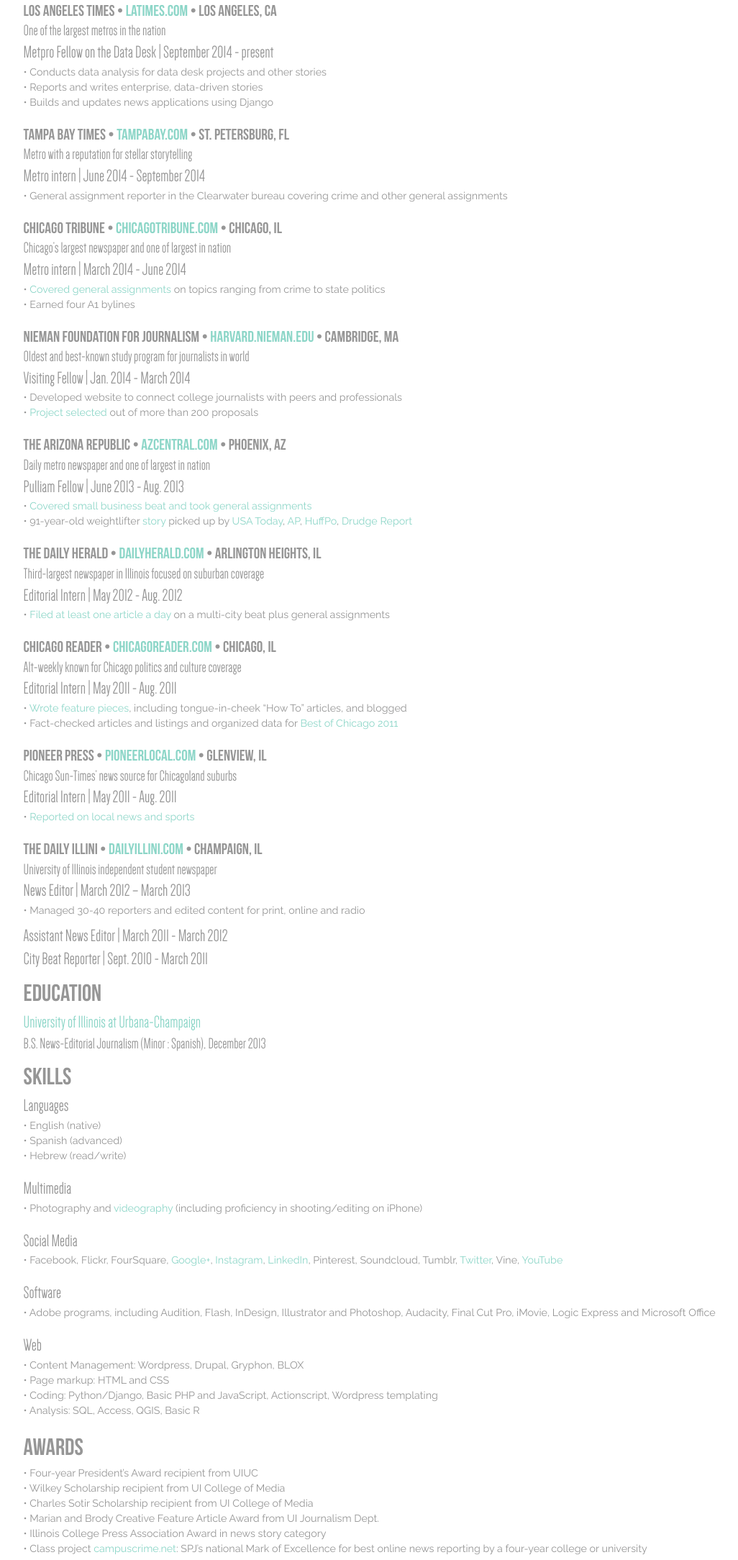
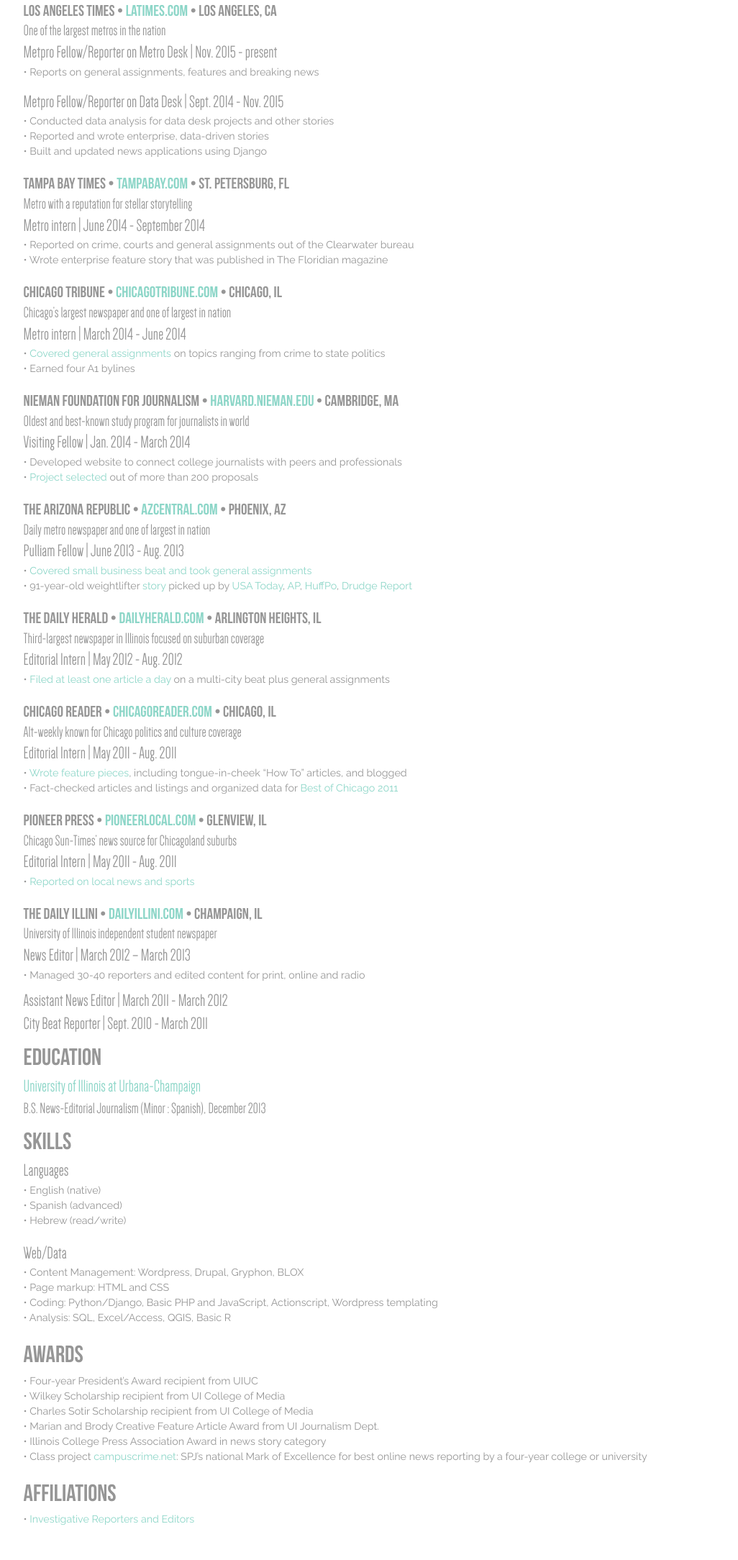
Before and after one commit to tgoldenstein/tgoldenstein.github.io, a plain HTML site: page resume.html in a window 1280 px wide. Shown: the part 194-2362 px from the top of the page at 72% size, without its empty margins (51-1077 px from the left). Drawn offline with nearby package versions, Linux system fonts and the light colour scheme.

```diff
--- a/resume.html
+++ b/resume.html
@@ -44,16 +44,20 @@
 		</div>
 		<div class="container">
 			<div class="body_text">
-			<p>Want a copy? Here's the most recent <a href="/taylor_goldenstein_resume.pdf">pdf</a> version. I'm also on <a href="http://www.linkedin.com/in/taylorjgoldenstein/">LinkedIn</a>.</p>
+			<p>Want a copy? Here's the most recent <a href="/goldenstein_resume.pdf">pdf</a> version. I'm also on <a href="http://www.linkedin.com/in/taylorjgoldenstein/">LinkedIn</a>.</p>
 			<h2 class="category">EXPERIENCE</h2>
 				<div class="resumechunk">
 						<h3 class="pubname">LOS ANGELES TIMES • <a href="http://www.latimes.com">LATIMES.COM</a> • LOS ANGELES, CA</h3>
 						<h3 class="pubdesc">One of the largest metros in the nation</h3>
-						<h4 class="posdesc">Metpro Fellow on the Data Desk | September 2014 - present</h4>
+						<h4 class="posdesc">Metpro Fellow/Reporter on Metro Desk | Nov. 2015 - present</h4>
 					<ul class="bullets">
-						<li>• Conducts data analysis for data desk projects and other stories</li>
-						<li>• Reports and writes enterprise, data-driven stories</li>
-						<li>• Builds and updates news applications using Django</li>
+						<li>• Reports on general assignments, features and breaking news</li>
+					</br>
+						<h4 class="posdesc">Metpro Fellow/Reporter on Data Desk | Sept. 2014 - Nov. 2015</h4>
+					<ul class="bullets">
+						<li>• Conducted data analysis for data desk projects and other stories</li>
+						<li>• Reported and wrote enterprise, data-driven stories</li>
+						<li>• Built and updated news applications using Django</li>
 					</ul>
 				</div>
 				<div class="resumechunk">
@@ -61,7 +65,8 @@
 						<h3 class="pubdesc">Metro with a reputation for stellar storytelling</h3>
 						<h4 class="posdesc">Metro intern | June 2014 - September 2014</h4>
 					<ul class="bullets">
-						<li>• General assignment reporter in the Clearwater bureau covering crime and other general assignments</li>
+						<li>• Reported on crime, courts and general assignments out of the Clearwater bureau</li>
+						<li>• Wrote enterprise feature story that was published in The Floridian magazine</li>
 					</ul>
 				</div>
 				<div class="resumechunk">
@@ -141,30 +146,12 @@
 					</ul>
 					</div>
 					<div class="resumechunk">
-					<h4 class="posdesc">Multimedia</h4>
-					<ul class="bullets">
-					<li>• Photography and <a href="http://tgoldenstein.github.io/cliplist.html#VID">videography</a> (including proficiency in shooting/editing on iPhone)</li>
-					</ul>
-					</div>
-					<div class="resumechunk">
-					<h4 class="posdesc">Social Media</h4>
-					<ul class="bullets">
-					<li>• Facebook, Flickr, FourSquare, <a href="https://plus.google.com/+TaylorGoldenstein">Google+</a>, <a href="http://instagram.com/taygoldenstein">Instagram</a>, <a href="https://www.linkedin.com/in/taylorjgoldenstein">LinkedIn</a>, Pinterest, Soundcloud, Tumblr, <a href="https://twitter.com/taygoldenstein">Twitter</a>, Vine, <a href="https://www.youtube.com/user/tayjamie7">YouTube</a></li>
-					</ul>
-					</div>
-					<div class="resumechunk">
-					<h4 class="posdesc">Software</h4>
-					<ul class="bullets">
-					<li>• Adobe programs, including Audition, Flash, InDesign, Illustrator and Photoshop, Audacity, Final Cut Pro, iMovie, Logic Express and Microsoft Office</li>
-					</ul>
-					</div>
-					<div class="resumechunk">
-					<h4 class="posdesc">Web</h4>
+					<h4 class="posdesc">Web/Data</h4>
 					<ul class="bullets">
 					<li>• Content Management: Wordpress, Drupal, Gryphon, BLOX</li>
 					<li>• Page markup: HTML and CSS</li>
 					<li>• Coding: Python/Django, Basic PHP and JavaScript, Actionscript, Wordpress templating</li>
-					<li>• Analysis: SQL, Access, QGIS, Basic R</li>
+					<li>• Analysis: SQL, Excel/Access, QGIS, Basic R</li>
 					</ul>
 					</div>
 					<h2 class="category">AWARDS</h2>
@@ -193,7 +180,7 @@
 					<a class="icons" href="https://github.com/tgoldenstein"><i class="fa fa-github"></i></a>
 					<a class="icons" href="https://twitter.com/taygoldenstein"><i class="fa fa-twitter"></i></a>
 					<a class="icons" href="https://instagram.com/taygoldenstein/"><i class="fa fa-instagram"></i></a>
-					<a class="icons" href="linkedin.com/in/taylorjgoldenstein"><i class="fa fa-linkedin"></i></a>
+					<a class="icons" href="https://www.linkedin.com/in/taylorjgoldenstein"><i class="fa fa-linkedin"></i></a>
 					<a class="icons_no_pad_right" href="https://www.facebook.com/taygoldenstein"><i class="fa fa-facebook"></i></a>
 				</p>
 			<hr>
```
Also changed, not shown: cliplist.html (+1 -1 lines), contact.html (+1 -1 lines), index.html (+4 -4 lines), all_the_presidents_men_gif.gif (added), 1 other file.
